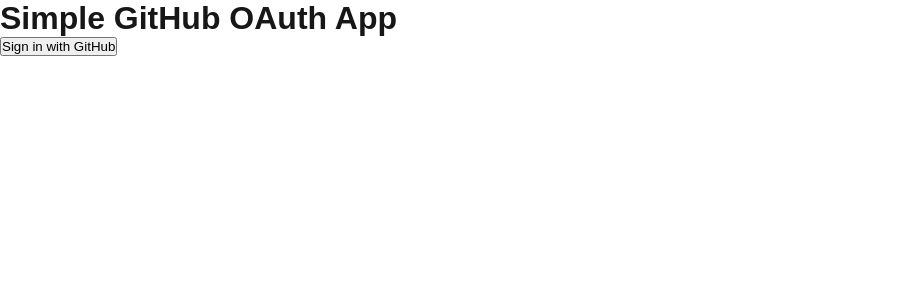
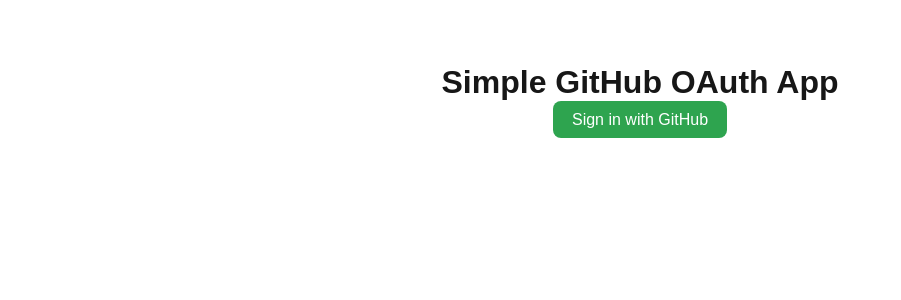
Before and after one commit to albertzz112/mp-6, a Next.js app: page / in a window 1280 px wide. Shown: the top 300 px of the page, without its empty margins (0-901 px from the left). Built offline with nearby package versions, Linux system fonts and the light colour scheme.

Commit message:
made it not show raw json

```diff
--- a/app/api/auth/login/route.ts
+++ b/app/api/auth/login/route.ts
@@ -3,7 +3,11 @@
 export async function GET() {
     const clientId = process.env.GITHUB_CLIENT_ID;
     const redirectUri = process.env.GITHUB_REDIRECT_URI;
-    const githubAuthUrl = `https://github.com/login/oauth/authorize?client_id=${clientId}&redirect_uri=${redirectUri}&scope=read:user user:email`;
+
+    const githubAuthUrl = `https://github.com/login/oauth/authorize` +
+        `?client_id=${clientId}` +
+        `&redirect_uri=${redirectUri}` +
+        `&scope=read:user user:email`;
 
     return NextResponse.redirect(githubAuthUrl);
 }
--- a/app/page.tsx
+++ b/app/page.tsx
@@ -3,9 +3,9 @@
 import { useEffect, useState } from 'react';
 
 type GitHubUser = {
-    name: string;
+    name: string | null;
     login: string;
-    email: string;
+    email: string | null;
     avatar_url: string;
 };
 
@@ -13,15 +13,13 @@
     const [user, setUser] = useState<GitHubUser | null>(null);
 
     useEffect(() => {
-        const urlParams = new URLSearchParams(window.location.search);
-        const code = urlParams.get('code');
-
+        const code = new URLSearchParams(window.location.search).get('code');
         if (code) {
             fetch('/api/auth/callback?code=' + code)
                 .then((res) => res.json())
                 .then((data: GitHubUser) => {
                     setUser(data);
-                    window.history.replaceState({}, document.title, '/');
+                    window.history.replaceState({}, document.title, '/'); // clean URL
                 });
         }
     }, []);
@@ -31,17 +29,25 @@
     };
 
     return (
-        <main>
+        <main style={{ fontFamily: 'sans-serif', textAlign: 'center', marginTop: '4rem' }}>
             <h1>Simple GitHub OAuth App</h1>
             {user ? (
                 <div>
-                    <p>Welcome, {user.name}!</p>
-                    <img src={user.avatar_url} alt="Avatar" width={50} />
-                    <p>Username: {user.login}</p>
-                    <p>Email: {user.email}</p>
+                    <p>Welcome, {user.name || user.login}!</p>
+                    <img src={user.avatar_url} alt="Avatar" width={80} style={{ borderRadius: '50%' }} />
+                    <p><strong>Username:</strong> {user.login}</p>
+                    <p><strong>Email:</strong> {user.email ?? 'N/A'}</p>
                 </div>
             ) : (
-                <button onClick={handleLogin}>Sign in with GitHub</button>
+                <button onClick={handleLogin} style={{
+                    padding: '0.6rem 1.2rem',
+                    background: '#2ea44f',
+                    color: 'white',
+                    border: 'none',
+                    borderRadius: '8px',
+                    fontSize: '1rem',
+                    cursor: 'pointer'
+                }}>Sign in with GitHub</button>
             )}
         </main>
     );
```
Also changed, not shown: app/api/auth/callback/route.ts (+7 -12 lines).
